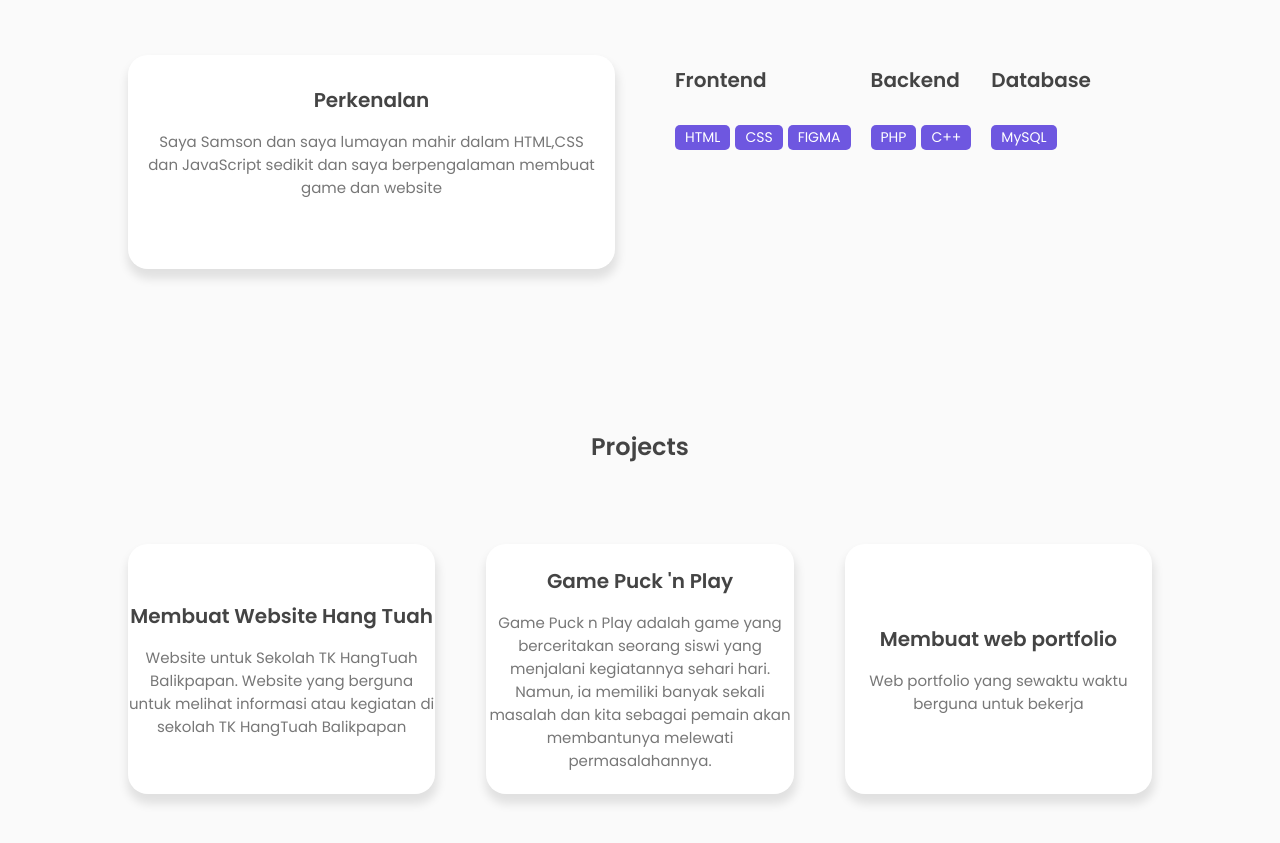
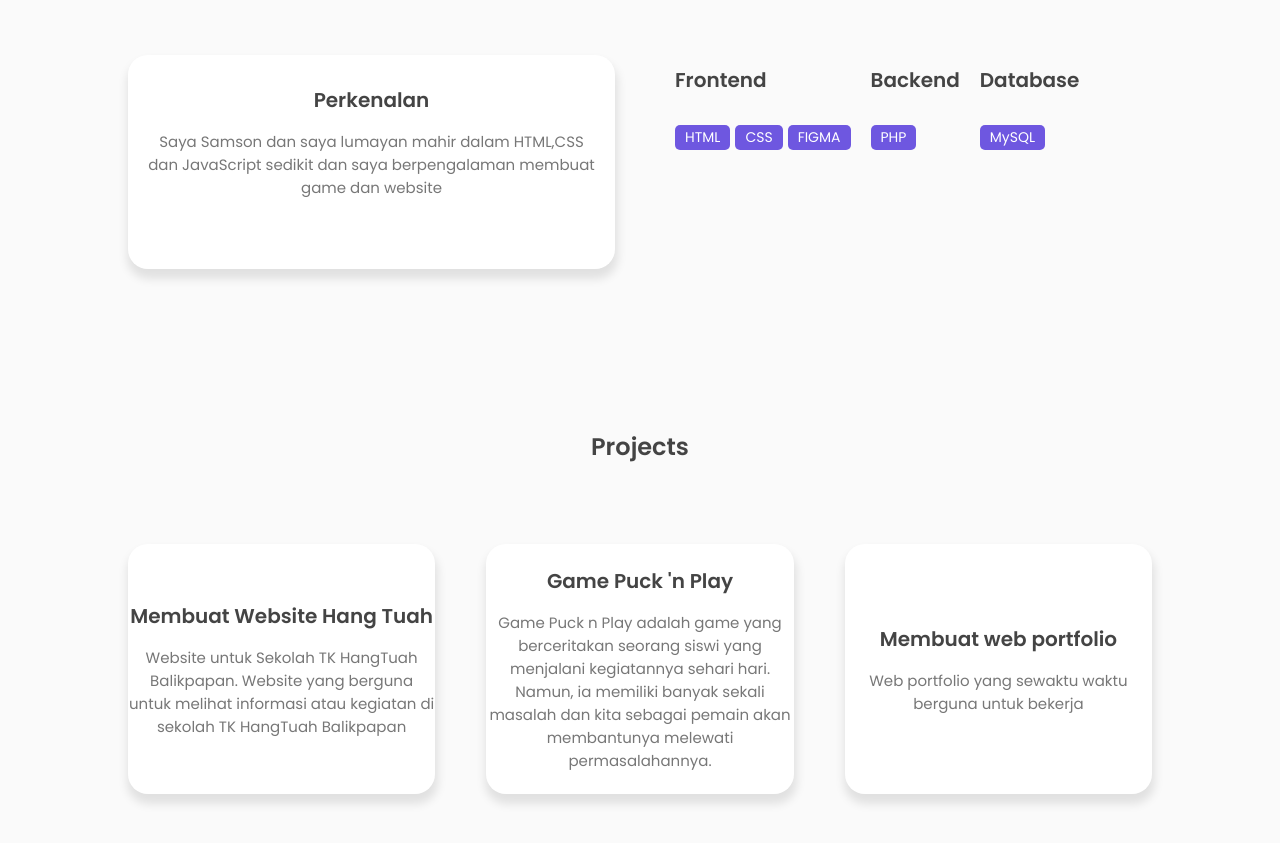
Before and after one commit to KimeHiru/PortfolioSam, a plain HTML site: page index.html in a window 1280 px wide. Shown: the part 940-1783 px from the top of the page. Drawn offline with nearby package versions, Linux system fonts and the light colour scheme.

Commit message:
Update skill

```diff
--- a/index.html
+++ b/index.html
@@ -116,7 +116,6 @@
                     </div>
                     <div class="skills-list">
                         <span>PHP</span>
-                        <span>C++</span>
                     </div>
                 </div>
                 <div class="skills-box">
```
